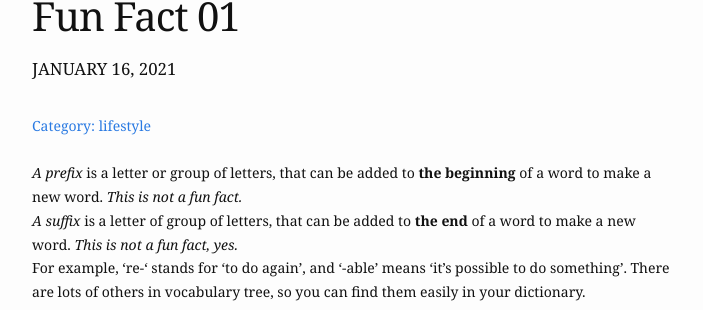
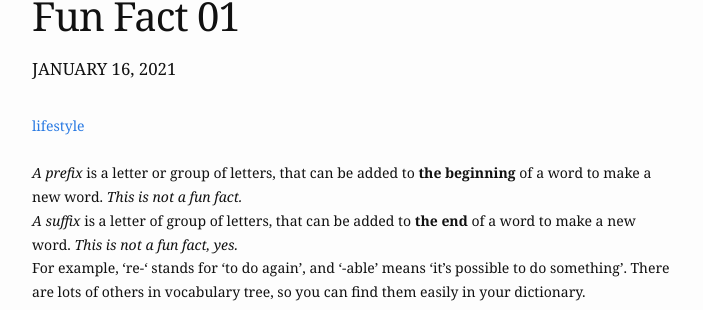
Before and after one commit to gottgam/gottgam.github.io, a Jekyll site: the page built from _posts/2021-01-16-fun-fact-the-first.md, in a window 1280 px wide. Shown: the part 115-425 px from the top of the page, without its empty margins (288-991 px from the left). Built offline with Jekyll 4.4.1, drawn with Linux system fonts in a browser that asks for light colours; comment, search, counter and statistics services are not loaded.

Commit message:
Update post.html

```diff
--- a/_layouts/post.html
+++ b/_layouts/post.html
@@ -35,7 +35,7 @@
     {% assign categories = page.categories %}
   {% endif %}
   {% for category in categories %}
-  <a href="{{site.baseurl}}/{{category}}">{{"Category: "}}{{category}}</a>
+  <a href="{{site.baseurl}}/categories">{{-->}}{{category}}</a>
   {% unless forloop.last %}&nbsp;{% endunless %}
   {% endfor %}
 </div>
```
